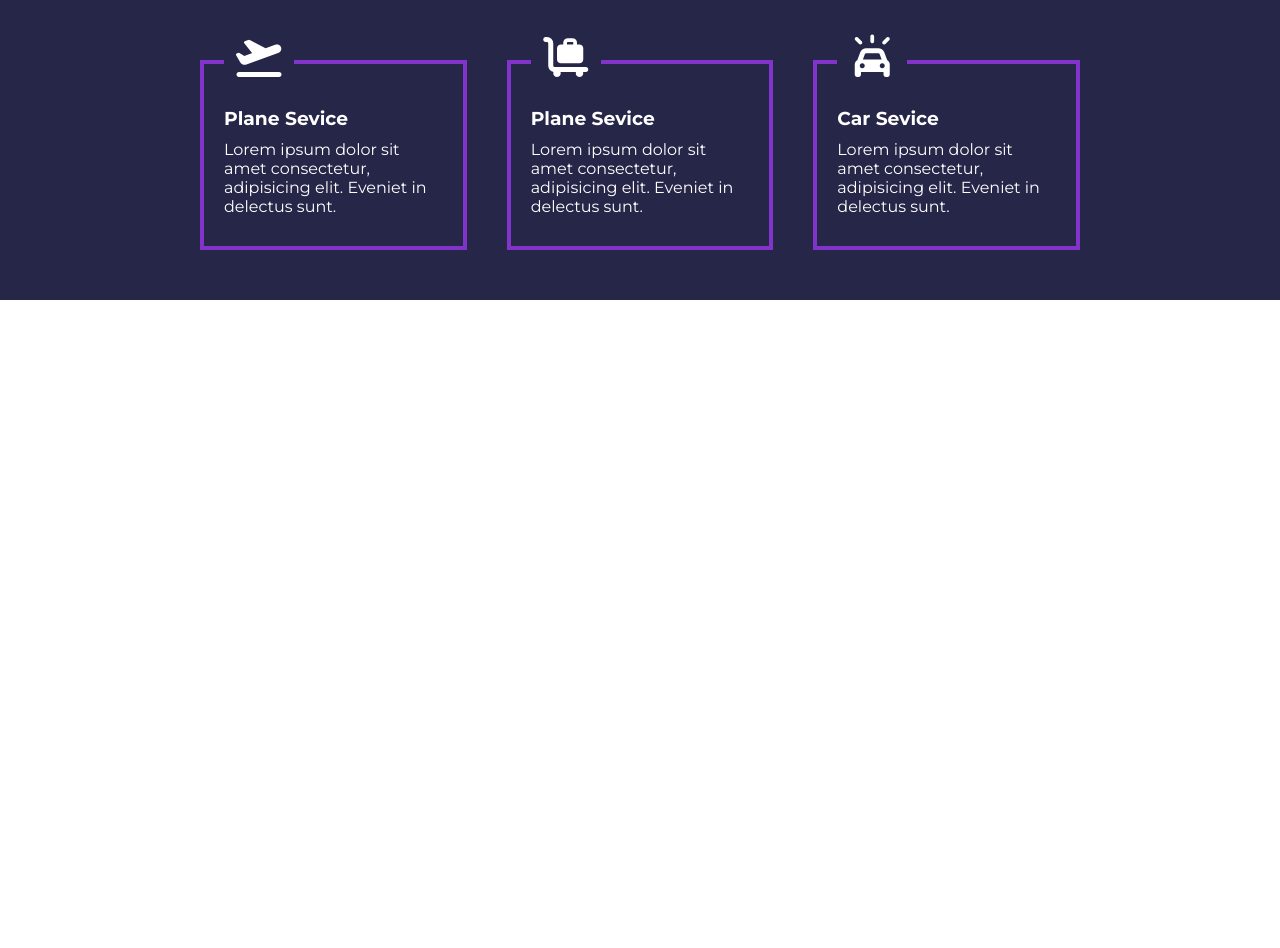
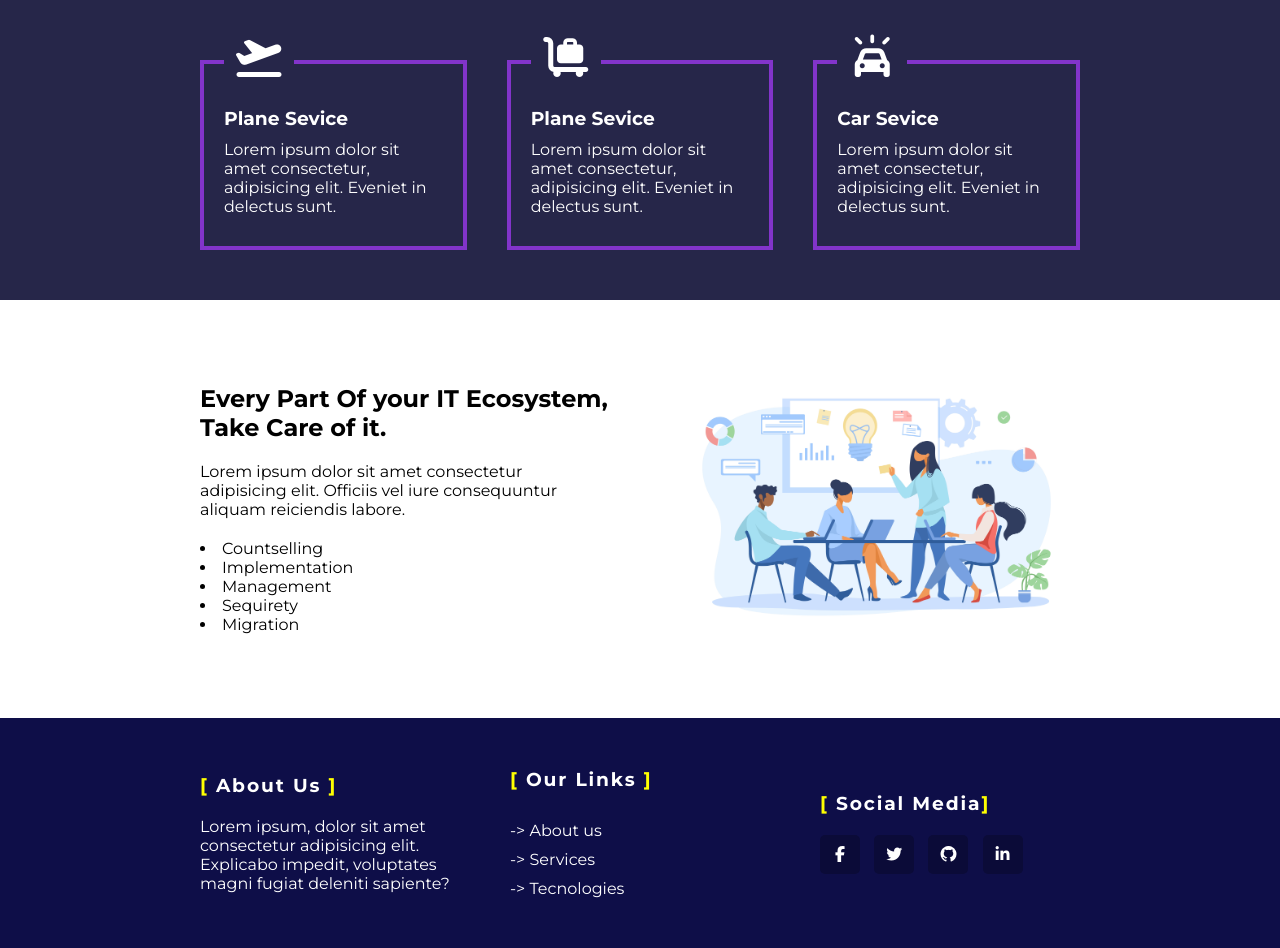
Before and after one commit to sabikuntazina/Responsive-Website, a plain HTML site: page index.html in a window 1280 px wide. Shown: the part 4550-5498 px from the top of the page. Before the commit the page ends 4850 px from the top, so only its background shows below. Drawn offline with Linux system fonts and the light colour scheme.

Commit message:
seventh section and footer section

```diff
--- a/index.html
+++ b/index.html
@@ -188,7 +188,50 @@
                     </fieldset>
                 </div>
             </section>
+            <!-- seventh section start  -->
+             <section id="seventh-section">
+                <div class="seventh-section-parent">
+                    <div class="seventh-section-left">
+                        <h2>Every Part Of your IT Ecosystem, Take Care of it.</h2>
+                        <p>Lorem ipsum dolor sit amet consectetur adipisicing elit. Officiis vel iure consequuntur aliquam reiciendis labore.</p>
+                        <ul>
+                            <li>Countselling</li>
+                            <li>Implementation</li>
+                            <li>Management</li>
+                            <li>Sequirety</li>
+                            <li>Migration</li>
+                        </ul>
+                    </div>
+                    <div class="seventh-section-right">
+                        <img src="images/take-care.jpg" alt="">
+                    </div>
+                </div>
+             </section>
      </main>
+     <footer>
+      <div class="footer-section-parent">
+          <div class="single-footer">
+            <h3><span>[ </span>About Us <span>]</span></h3>
+            <p>Lorem ipsum, dolor sit amet consectetur adipisicing elit. Explicabo impedit, voluptates magni fugiat deleniti sapiente?</p>
+        </div>
+
+        <div class="single-footer single-footer2">
+            <h3><span>[ </span>Our Links <span>]</span></h3>
+            <p><a href="#">-> About us</a></p>
+            <p><a href="#">-> Services</a></p>
+            <p><a href="#">-> Tecnologies</a></p>
+        </div>
+
+        <div class="single-footer single-footer3">
+             <h3><span>[ </span>Social Media<span>]</span></h3>
+                <a href="#"><i class="fa-brands fa-facebook-f"></i></a>
+                <a href="#"><i class="fa-brands fa-twitter"></i></a>
+                <a href="#"><i class="fa-brands fa-github"></i></a>
+                <a href="#"><i class="fa-brands fa-linkedin-in"></i></a>
+        </div>
+
+      </div>
+     </footer>
 
 </body>
 </html>
--- a/style.css
+++ b/style.css
@@ -372,12 +372,74 @@ form p{
 .single-sixth-section-box p{
     padding: 10px 0;
 }
+/* seventh section start  */
+#seventh-section{
+    padding: 80px 0;
+}
+.seventh-section-parent{
+    display: flex;
+    margin-left: 200px;
+    margin-right: 200px;
+    justify-content: space-between;
+    align-items: center;
+    gap: 40px;
 
+}
+.seventh-section-left p{
+    margin: 20px 0;
+}
+.seventh-section-left ul li{
+    list-style-position: inside;
 
+}
+.seventh-section-right{
+    width: 100%;
+    margin-left: 20px;
+}
+.seventh-section-right img{
+    width: 100%;
+}
 
+/* footer section start  */
+footer{
+    background-color: rgb(14, 14, 72);
+    color: white;
+    padding: 50px 0;
+}
+.footer-section-parent{
+    display: flex;
+    justify-content: space-between;
+    align-items: center;
+    margin-left: 200px;
+    margin-right: 200px;
+    gap: 50px;
+}
+.single-footer h3{
+    margin-bottom: 20px;
+    letter-spacing: 0.1em;
+}
+.single-footer span{
+    color: yellow;
+}
+.single-footer{
+    width: 100%;
+}
+.single-footer2 a{
+    text-decoration: none;
+    color: white;
+    display: inline-block;
+    padding-top: 10px;
 
-
-
+}
+.single-footer3 a{
+    text-decoration: none;
+    color: white;
+    display: inline-block;
+    padding: 10px;
+    margin-right: 10px;
+    background-color: rgba(0, 0, 0, 0.228);
+    border-radius: 5px;
+}
 
 
 
@@ -446,6 +508,29 @@ form{
 .first-single-sixth-section-box{
    text-align: center;
    line-height: 1.3;
+}
+
+/* seventh section start  */
+.seventh-section-parent{
+    display: block;
+    margin-left: 30px;
+    margin-right: 30px;
+    gap: 10px;
+}
+.seventh-section-right{
+    margin-top: 30px;
+}
+/* footer start  */
+.footer-section-parent{
+    display: block;
+    margin-left: 30px;
+    margin-right: 30px;
+    gap: 10px;
+    text-align: center;
+}
+.single-footer{
+    margin-top: 30px;
+    width: 90%;
 }
 
 }
@@ -518,4 +603,26 @@ form{
    text-align: center;
    line-height: 1.3;
 }
+/* seventh section start  */
+.seventh-section-parent{
+    display: block;
+    margin-left: 60px;
+    margin-right: 60px;
+    gap: 30px;
 }
+.seventh-section-right{
+    margin-top: 40px;
+}
+/* footer start  */
+.footer-section-parent{
+    display: block;
+    margin-left: 30px;
+    margin-right: 30px;
+    gap: 10px;
+    text-align: center;
+}
+.single-footer{
+    margin-top: 30px;
+    width: 90%;
+}
+}
```
Also changed, not shown: images/take-care.jpg (added).
